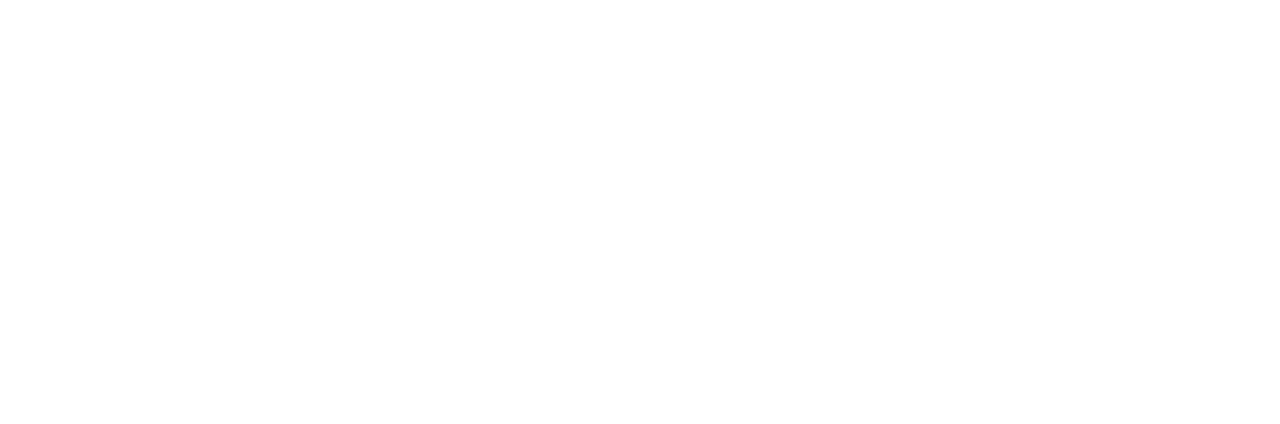
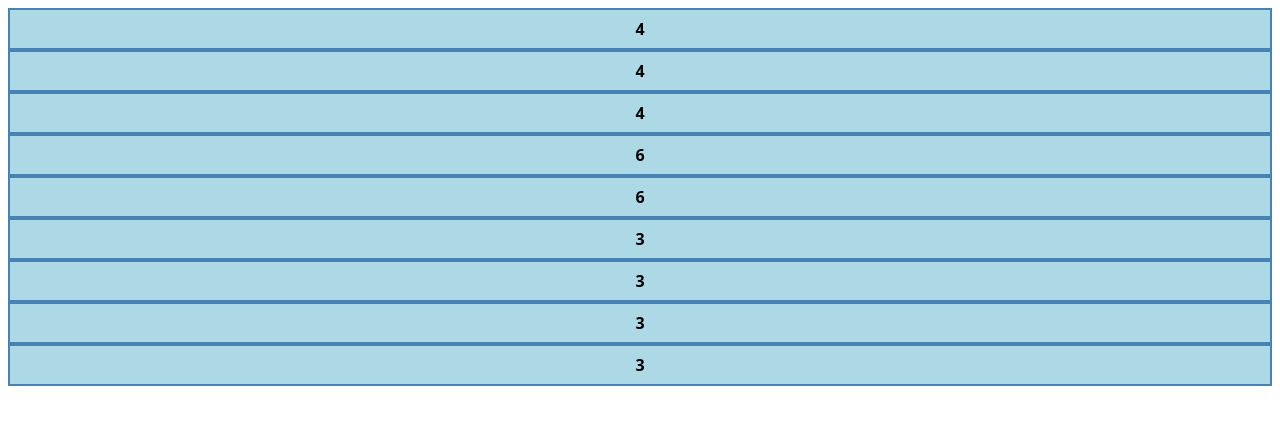
Before and after one commit to andrewteece/-for-grid-system, a plain HTML site: page index.html in a window 1280 px wide. Drawn offline with Linux system fonts and the light colour scheme.

Commit message:
setup scss and base style

```diff
--- a/index.html
+++ b/index.html
@@ -4,20 +4,21 @@
     <meta charset="UTF-8" />
     <meta name="viewport" content="width=device-width, initial-scale=1.0" />
     <title>Grid System with @for</title>
+    <link rel="stylesheet" href="style.css" />
   </head>
   <body>
     <div class="main-grid">
-      <div class="col-4"></div>
-      <div class="col-4"></div>
-      <div class="col-4"></div>
+      <div class="col-4">4</div>
+      <div class="col-4">4</div>
+      <div class="col-4">4</div>
 
-      <div class="col-6"></div>
-      <div class="col-6"></div>
+      <div class="col-6">6</div>
+      <div class="col-6">6</div>
 
-      <div class="col-3"></div>
-      <div class="col-3"></div>
-      <div class="col-3"></div>
-      <div class="col-3"></div>
+      <div class="col-3">3</div>
+      <div class="col-3">3</div>
+      <div class="col-3">3</div>
+      <div class="col-3">3</div>
     </div>
   </body>
 </html>
--- a/style.scss
+++ b/style.scss
@@ -0,0 +1,16 @@
+// VARIABLES
+
+$total-columns: 12;
+
+body {
+  font-family: system-ui, sans-serif;
+  font-weight: bold;
+}
+
+.col,
+[class*='col-'] {
+  padding: 0.5rem;
+  background: lightblue;
+  border: 2px solid steelblue;
+  text-align: center;
+}
```
Also changed, not shown: style.css, 2 other files.
